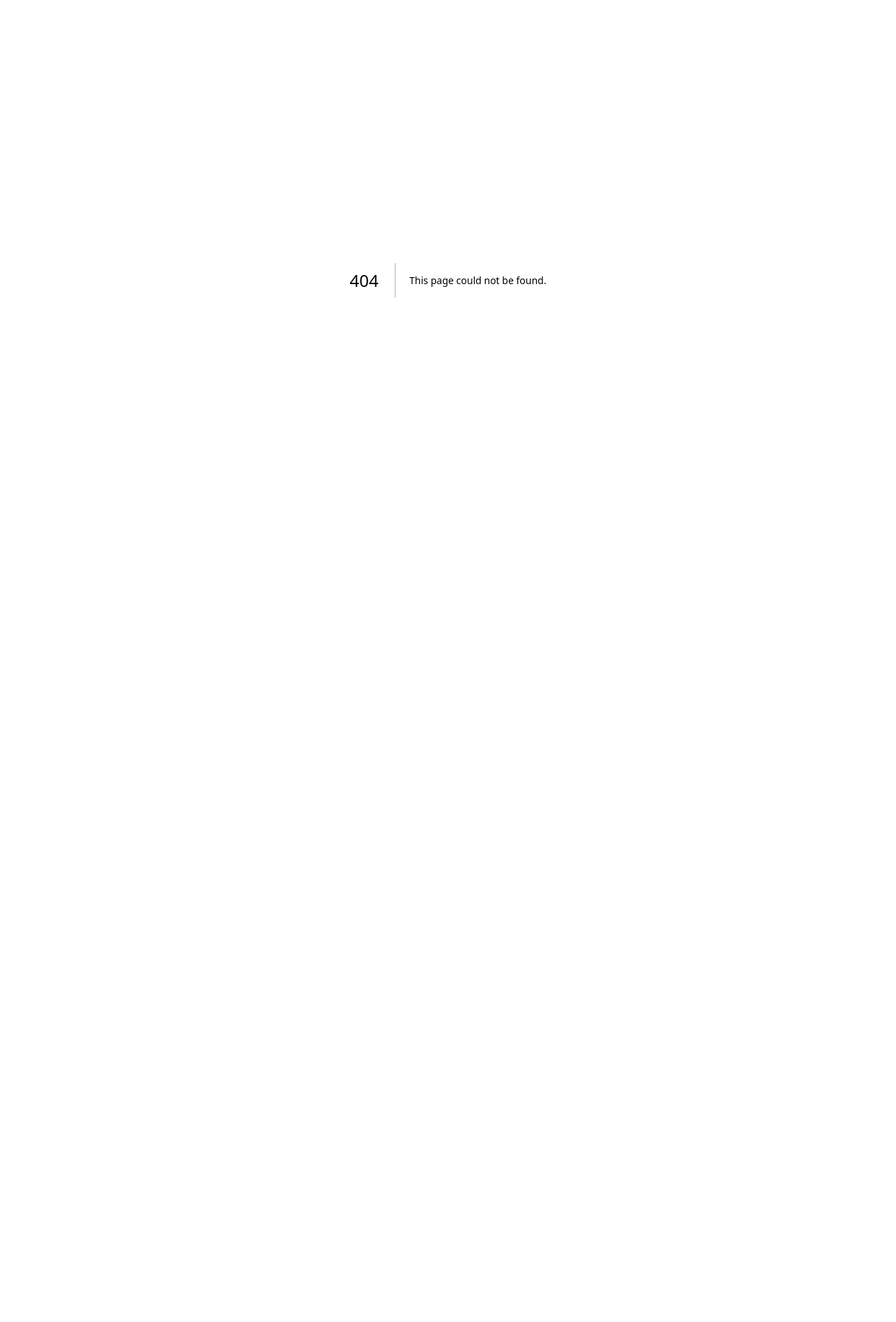
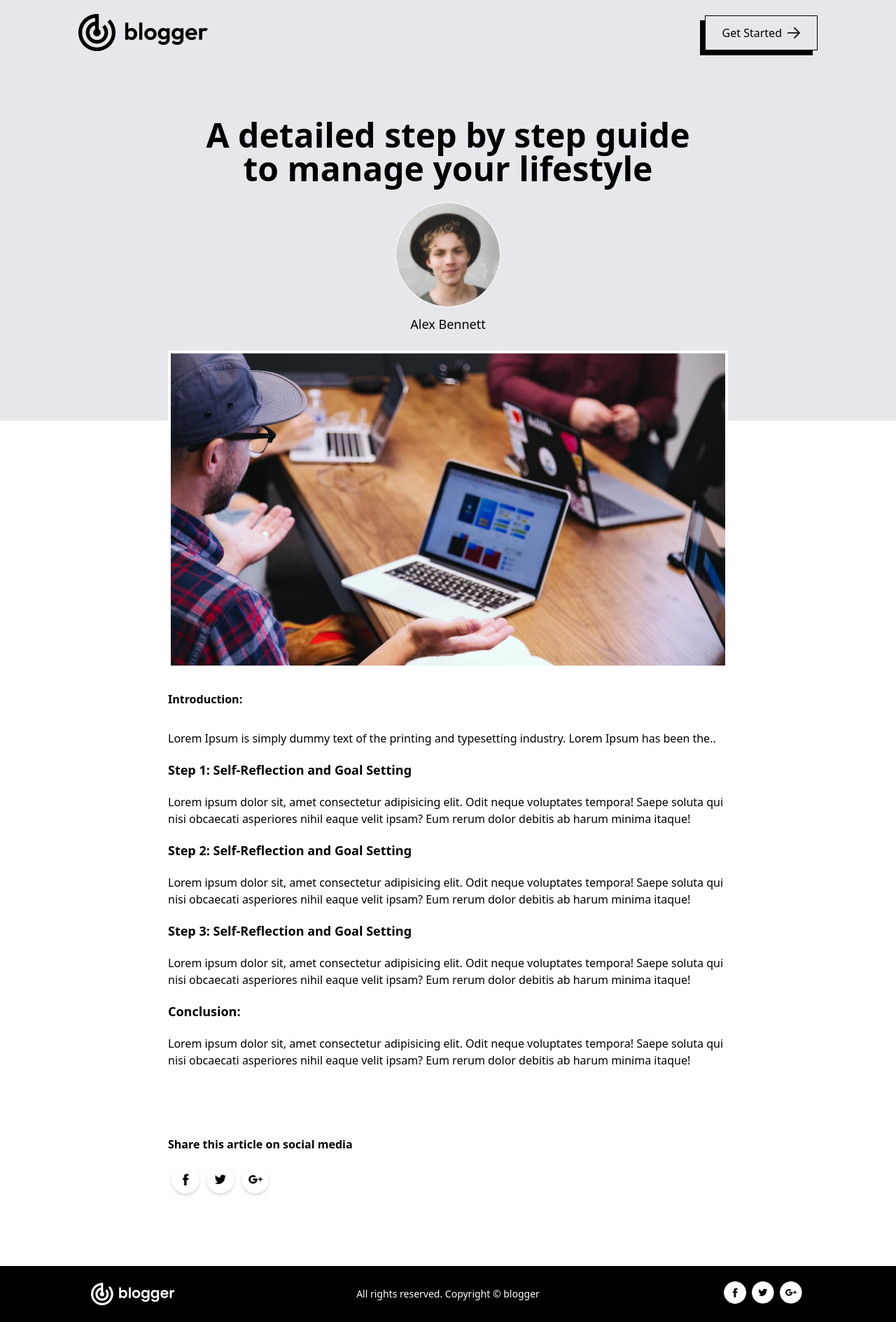
Before and after one commit to DeraJudy/Blog, a Next.js app: page /blogs/1 in a window 1280 px wide. Before the commit this address had no page. Shown: the whole page at 70% size. Before the commit the page ends 800 px from the top, so only its background shows below. Built offline with nearby package versions, Linux system fonts and the light colour scheme.

Commit message:
blog id done(single page)

```diff
--- a/Components/BlogItem.jsx
+++ b/Components/BlogItem.jsx
@@ -1,13 +1,15 @@
 import { assets, blog_data } from "@/Assets/assets";
 import Image from "next/image";
+import Link from "next/link";
 import React from "react";
 
-const BlogItem = ({title, category, description,image }) => {
+const BlogItem = ({title, category, description,image,id }) => {
   return (
     <div
       className="max-w-[330px] sm:max-w-[300px] bg-white border border-black
     hover:shadow-[-7px_7px_0px_#000000] "
     >
+      <Link href={`/blogs/${id}`}>
         <Image
           src={image}
           alt="Blog Image"
@@ -15,6 +17,8 @@
           height={400}
           className="border-b border-black"
         />
+      </Link>
+
       <p className="ml-5 mt-5 px-1 inline-block bg-black text-white text-sm">
         {category}
       </p>
@@ -25,10 +29,11 @@
         <p className="mb-3 text-sm tracking-tight text-gray-700">
             {description}
         </p>
-        <div className="inline-flex items-center py-2 font-semibold text-center cursor-pointer">
+        <Link href={`/blogs/${id}`}
+        className="inline-flex items-center py-2 font-semibold text-center cursor-pointer">
           Read More
           <Image src={assets.arrow} alt="Arrow" width={12} className="ml-2" />
-        </div>
+        </Link>
       </div>
     </div>
   );
--- a/Components/BlogList.jsx
+++ b/Components/BlogList.jsx
@@ -24,7 +24,7 @@
       </div>
       <div className='flex flex-wrap justify-around gap-1 gap-y-10 mb-16 xl:mx-24'>
         {blog_data.filter((item) => menu==="All"?true:item.category===menu ).map((item,index) => {
-            return <BlogItem key={index} image={item.image} title={item.title} description={item.description}
+            return <BlogItem key={index} id={item.id} image={item.image} title={item.title} description={item.description}
             category={item.category}  />
         })}
       </div>
--- a/Components/Header.jsx
+++ b/Components/Header.jsx
@@ -1,15 +1,18 @@
 import { assets } from '@/Assets/assets'
 import Image from 'next/image'
+import Link from 'next/link'
 import React from 'react'
 
 const Header = () => {
   return (
     <div className='py-5 px-5 md:px-12 lg:px-28'>
       <div className='flex justify-between items-center'>
-        <Image
-            src={assets.logo} width={190}
-            alt='title-image' className='w-[130px] sm:w-auto'
-        />
+        <Link href='/' className='cursor-pointer'>
+            <Image
+                src={assets.logo} width={190}
+                alt='title-image' className='w-[130px] sm:w-auto'
+            />
+        </Link>
         <button
             className='flex items-center gap-2 font-medium py-1 px-3 sm:py-3 sm:px-6 border
             border-solid border-black shadow-[-7px_7px_0px_#000000]'>
--- /dev/null
+++ b/app/blogs/[id]/page.jsx
@@ -0,0 +1,102 @@
+"use client"
+import { use } from 'react'; // ✅ Import use() => chatgpt
+import { assets, blog_data } from '@/Assets/assets';
+import React, { useEffect, useState } from 'react'
+import Image from 'next/image';
+import Footer from '@/Components/Footer';
+import Link from 'next/link';
+
+const page = ({params}) => {
+
+    const { id } = use(params); // ✅ Unwrap params=> chatgpt
+
+    const [data, setData] = useState(null);
+
+    const fetchBlogData = () => {
+        for (let i = 0; i < blog_data.length; i++)
+        {
+            // if (Number(params.id)===blog_data[i].id) {
+            //     setData(blog_data[i]);
+            //     console.log(blog_data[i]);
+            //     break;
+            // }
+            if (Number(id) === blog_data[i].id) { // ✅ Use unwrapped id => chatgpt
+                setData(blog_data[i]);
+                console.log(blog_data[i]);
+                break;
+            }
+        }
+    }
+
+    // useEffect(() => {
+    //     fetchBlogData();
+    // }, [])
+
+    React.useEffect(() => {
+        fetchBlogData();
+    }, []);
+
+  return (data?<>
+    <div className='bg-gray-200 py-5 px-5 md:px-12 lg:px-28 '>
+      <div className='flex justify-between items-center'>
+        <Link href='/' className='cursor-pointer'>
+            <Image src={assets.logo} width={180} alt='' className='w-[130px] sm:w-auto' />
+        </Link>
+        <button className='flex items-center gap-2 font-medium px-3
+        py-1 sm:py-3 sm:px-6 border border-black shadow-[-7px_7px_0px_#000000] '>
+            Get Started
+            <Image src={assets.arrow} alt='arrow' />
+        </button>
+      </div>
+
+      <div className='text-center my-24'>
+        <h1 className='text-2xl sm:text-5xl font-semibold max-w-[700px] mx-auto'>
+            {data.title}
+        </h1>
+        <Image src={data.author_img} alt='Author Img' width={150} height={150}
+        className='mx-auto mt-6 border border-white rounded-full'/>
+        <p className='mt-2.5 pb-2 text-lg max-w-[740px] mx-auto'>{data.author}</p>
+      </div>
+    </div>
+    <div className='mx-5 max-w-[800px] md:mx-auto mt-[-100px] mb-10'>
+        <Image src={data.image} width={1280} height={720} alt=''
+        className='border-4 border-white'/>
+        <h1 className='my-8 text-[26] font-semibold'>Introduction:</h1>
+        <p>{data.description}</p>
+        <h3 className='my-5 text-[18px] font-semibold '> Step 1: Self-Reflection and Goal Setting</h3>
+        <p className='my-3'>Lorem ipsum dolor sit, amet consectetur adipisicing elit. Odit neque
+            voluptates tempora! Saepe soluta qui nisi obcaecati asperiores nihil eaque velit ipsam?
+            Eum rerum dolor debitis ab harum minima itaque!
+        </p>
+        <h3 className='my-5 text-[18px] font-semibold '> Step 2: Self-Reflection and Goal Setting</h3>
+        <p className='my-3'>Lorem ipsum dolor sit, amet consectetur adipisicing elit. Odit neque
+            voluptates tempora! Saepe soluta qui nisi obcaecati asperiores nihil eaque velit ipsam?
+            Eum rerum dolor debitis ab harum minima itaque!
+        </p>
+        <h3 className='my-5 text-[18px] font-semibold '> Step 3: Self-Reflection and Goal Setting</h3>
+        <p className='my-3'>Lorem ipsum dolor sit, amet consectetur adipisicing elit. Odit neque
+            voluptates tempora! Saepe soluta qui nisi obcaecati asperiores nihil eaque velit ipsam?
+            Eum rerum dolor debitis ab harum minima itaque!
+        </p>
+        <h3 className='my-5 text-[18px] font-semibold '> Conclusion:</h3>
+        <p className='my-3'>Lorem ipsum dolor sit, amet consectetur adipisicing elit. Odit neque
+            voluptates tempora! Saepe soluta qui nisi obcaecati asperiores nihil eaque velit ipsam?
+            Eum rerum dolor debitis ab harum minima itaque!
+        </p>
+        <div className='my-24'>
+            <p className='text-black font font-semibold my-4'>
+                Share this article on social media
+            </p>
+            <div className='flex'>
+                <Image src={assets.facebook_icon} width={50} alt="facebook_icon" />
+                <Image src={assets.twitter_icon} width={50} alt="twitter_icon" />
+                <Image src={assets.googleplus_icon} width={50} alt="googleplus_icon" />
+            </div>
+        </div>
+    </div>
+    <Footer />
+    </>:<></>
+  )
+}
+
+export default page
```
Lines whose indentation alone changed are shown as unchanged.
